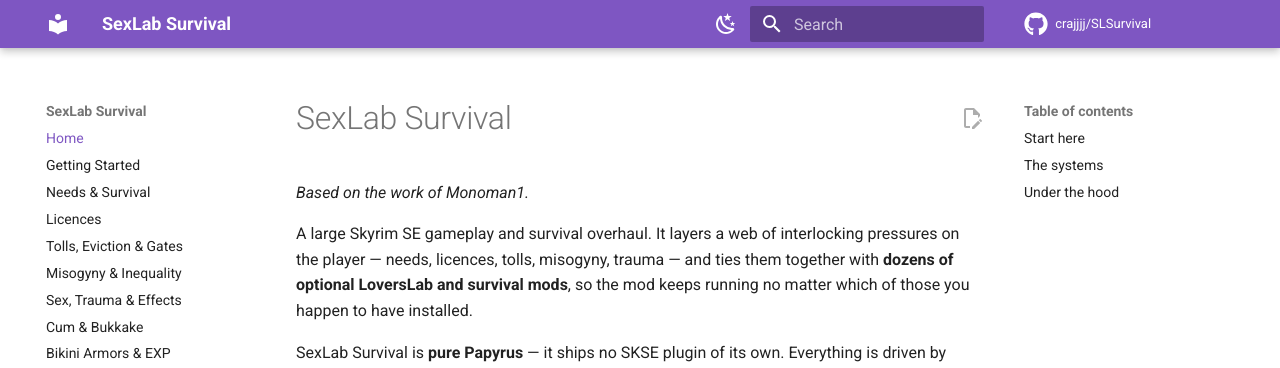
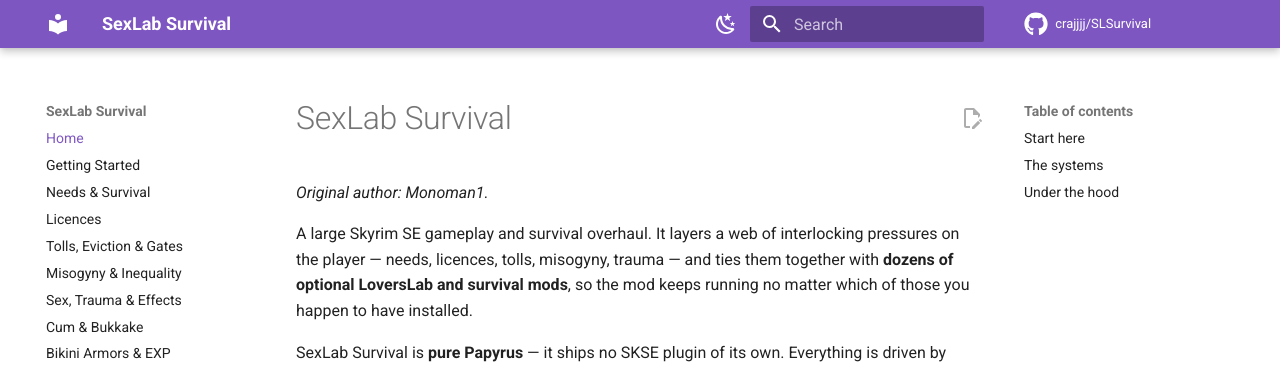
Before and after one commit to crajjjj/SLSurvival, an MkDocs documentation site: the page built from docs/index.md, in a window 1280 px wide and 900 px high. Shown: the top 368 px of the window. Built offline with MkDocs 1.6.1 and Material for MkDocs 9.7.7, drawn with Linux system fonts in a browser that asks for light colours; comment, search, counter and statistics services are not loaded.

Commit message:
docs: reword Monoman1 credit to 'Original author'

```diff
--- a/docs/index.md
+++ b/docs/index.md
@@ -1,6 +1,6 @@
 # SexLab Survival
 
-*Based on the work of Monoman1.*
+*Original author: Monoman1.*
 
 A large Skyrim SE gameplay and survival overhaul. It layers a web of interlocking pressures on the player — needs, licences, tolls, misogyny, trauma — and ties them together with **dozens of optional LoversLab and survival mods**, so the mod keeps running no matter which of those you happen to have installed.
 
```
